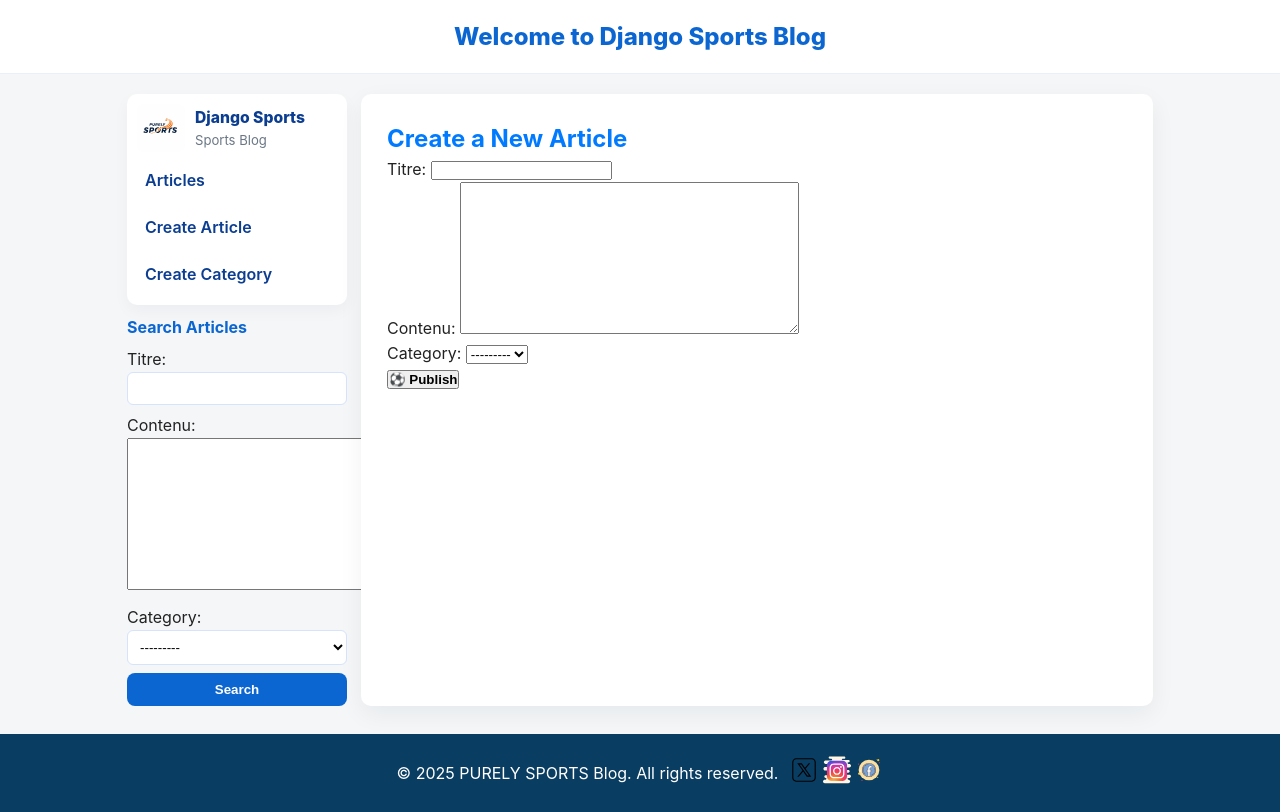
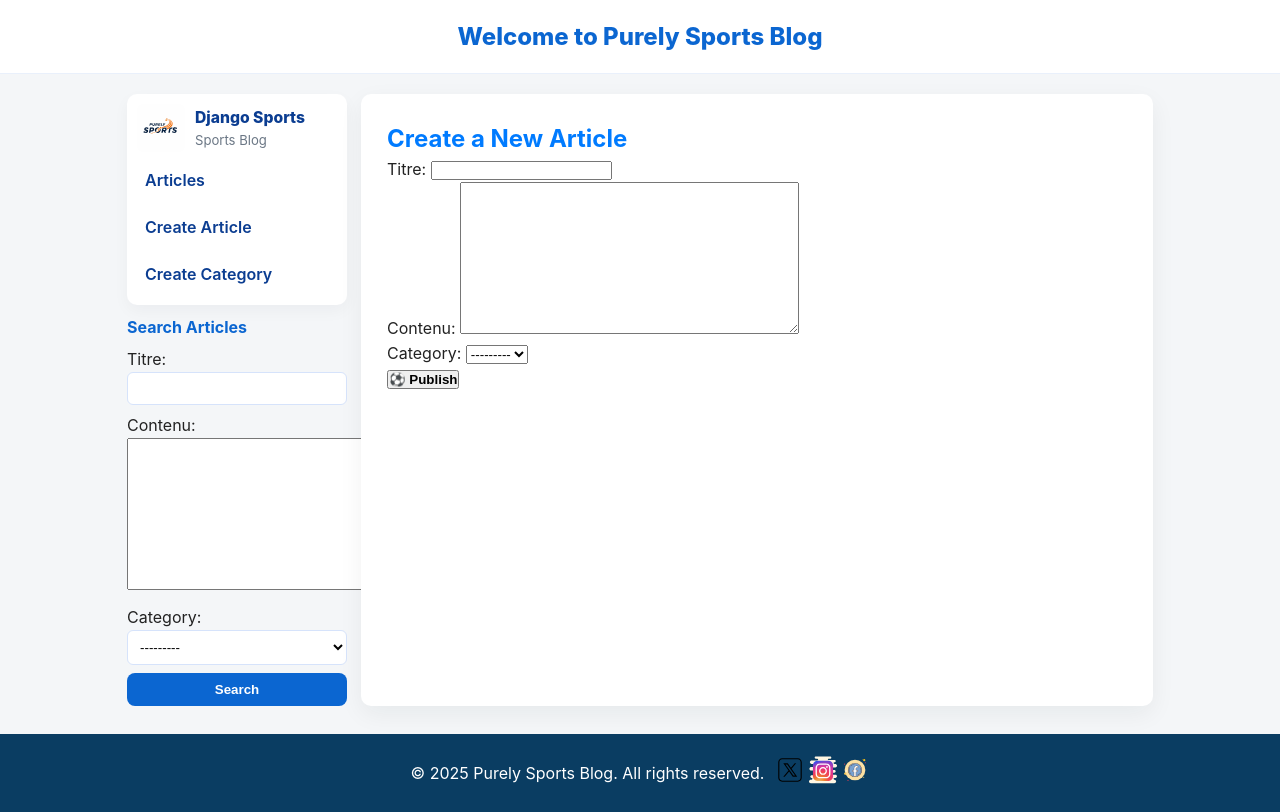
Before and after one commit to MichAdebayo/blog_with_django, a Django app: page /blog/nouveau/ in a window 1280 px wide. Run offline with Django 5.2, Linux system fonts and the light colour scheme; data that the repository does not hold is empty.

Commit message:
fix: Correct blog name in header and footer to "Purely Sports Blog"

```diff
--- a/MyBlog/templates/base.html
+++ b/MyBlog/templates/base.html
@@ -14,7 +14,7 @@
     <div class="site-bg"></div>
 
     <header class="top-header">
-        <h1>Welcome to Django Sports Blog</h1>
+        <h1>Welcome to Purely Sports Blog</h1>
     </header>
 
     <div class="layout-grid">
@@ -39,7 +39,7 @@
     </div>
     <footer class="footer">
         <div class="footer-content">
-            <p>&copy; 2025 PURELY SPORTS Blog. All rights reserved.</p>
+            <p>&copy; 2025 Purely Sports Blog. All rights reserved.</p>
             <div class="footer-socials">
                 <a href="#" title="Twitter"><img src="{% static 'img/twitter.svg' %}" alt="Twitter"/></a>
                 <a href="#" title="Instagram"><img src="{% static 'img/instagram.svg' %}" alt="Instagram"/></a>
```
